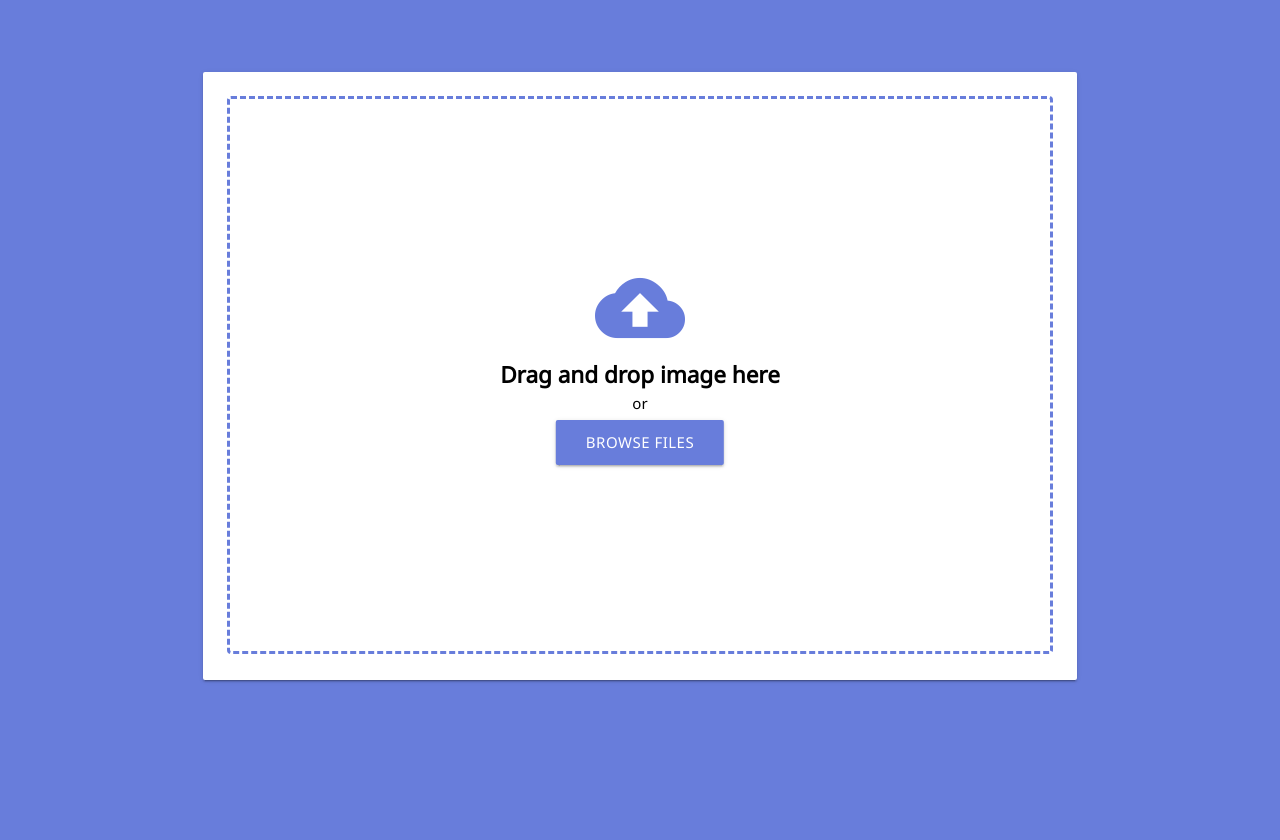
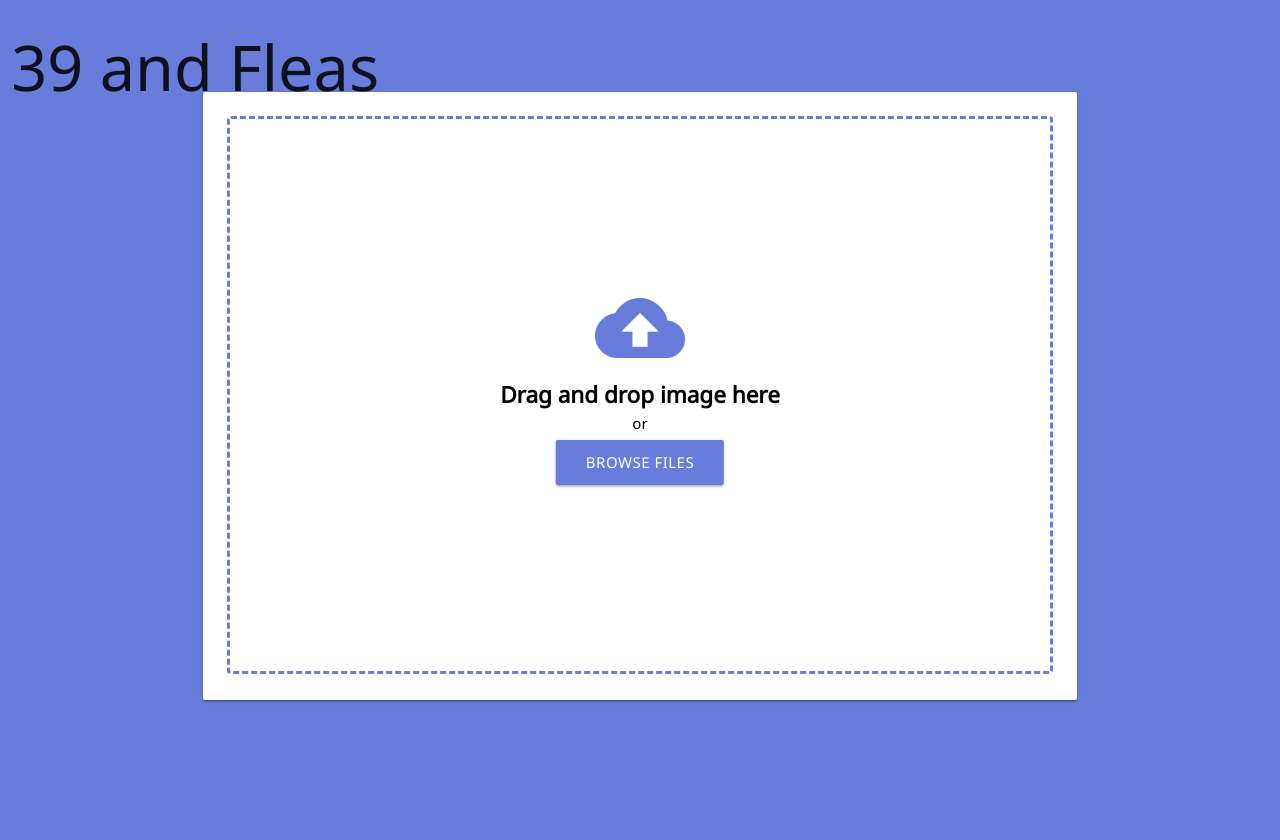
Before and after one commit to munimuni5/dog-image-classifier, a Django app: page /classify_image/classify/ in a window 1280 px wide. Before the commit the page ends 683 px from the top, so only its background shows below. Run offline with Django 3.2, Linux system fonts and the light colour scheme; some libraries are stand-ins or nearby versions.

Commit message:
adding header

```diff
--- a/classify_image/templates/classify.html
+++ b/classify_image/templates/classify.html
@@ -2,7 +2,7 @@
 <html>
 
 <head>
-  <title>Image Classification</title>
+  <title>Dog Classification</title>
   <link rel="stylesheet" href="{% static 'css/classify.css' %}" type="text/css" />
   <link rel="stylesheet" href="https://cdnjs.cloudflare.com/ajax/libs/materialize/0.98.1/css/materialize.min.css" />
   <link href="https://fonts.googleapis.com/css?family=Noto+Sans" rel="stylesheet" />
@@ -13,6 +13,11 @@
 </head>
 
 <body>
+  <div class="row app-header">
+    <div class="col s12 dd-container">
+      <h1>39 and Fleas</h1>
+    </div>
+  </div>
   <div class="container row main-container">
     <div class="col s12 dd-container">
       <div class="card dd-card">
```
